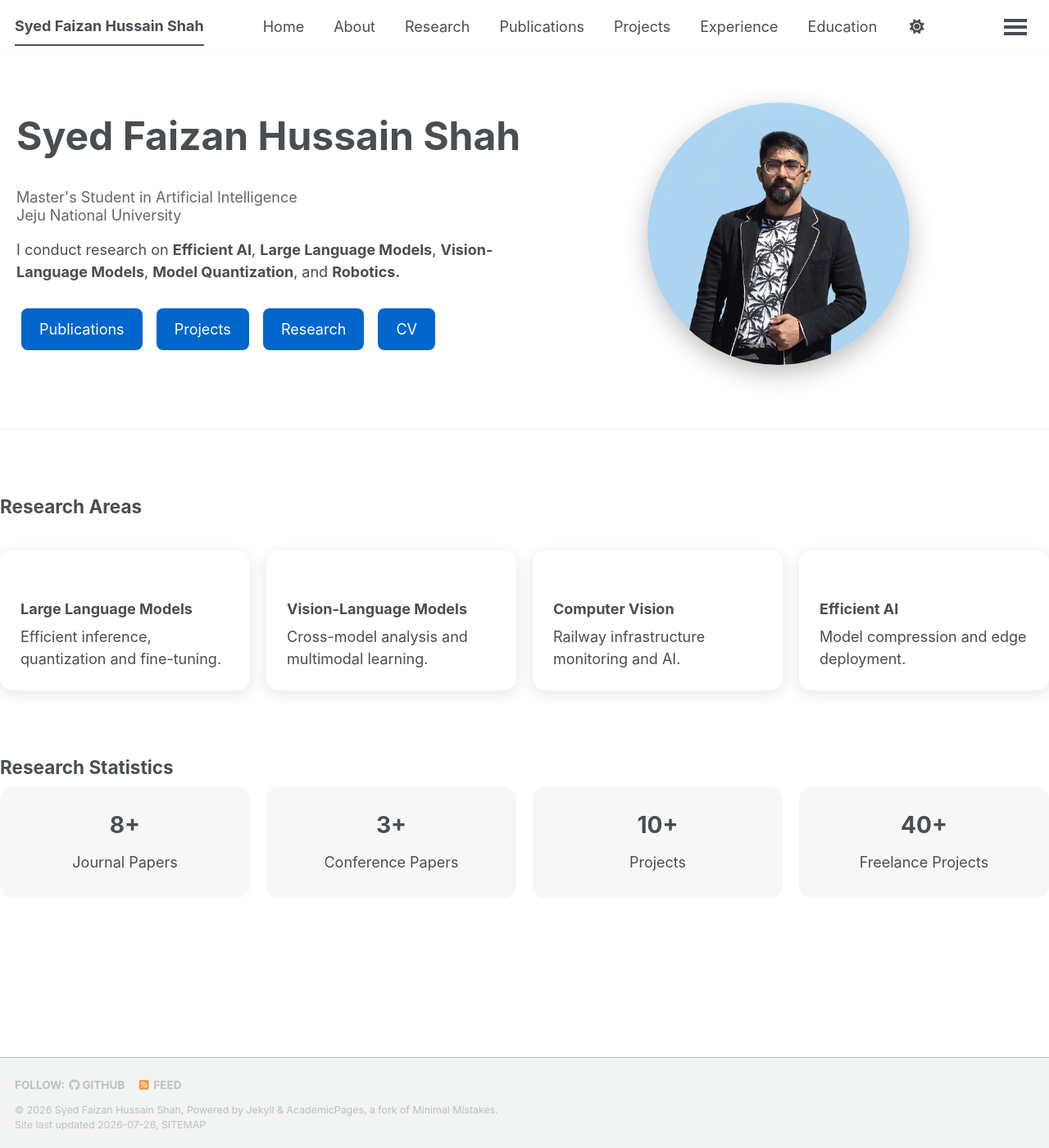
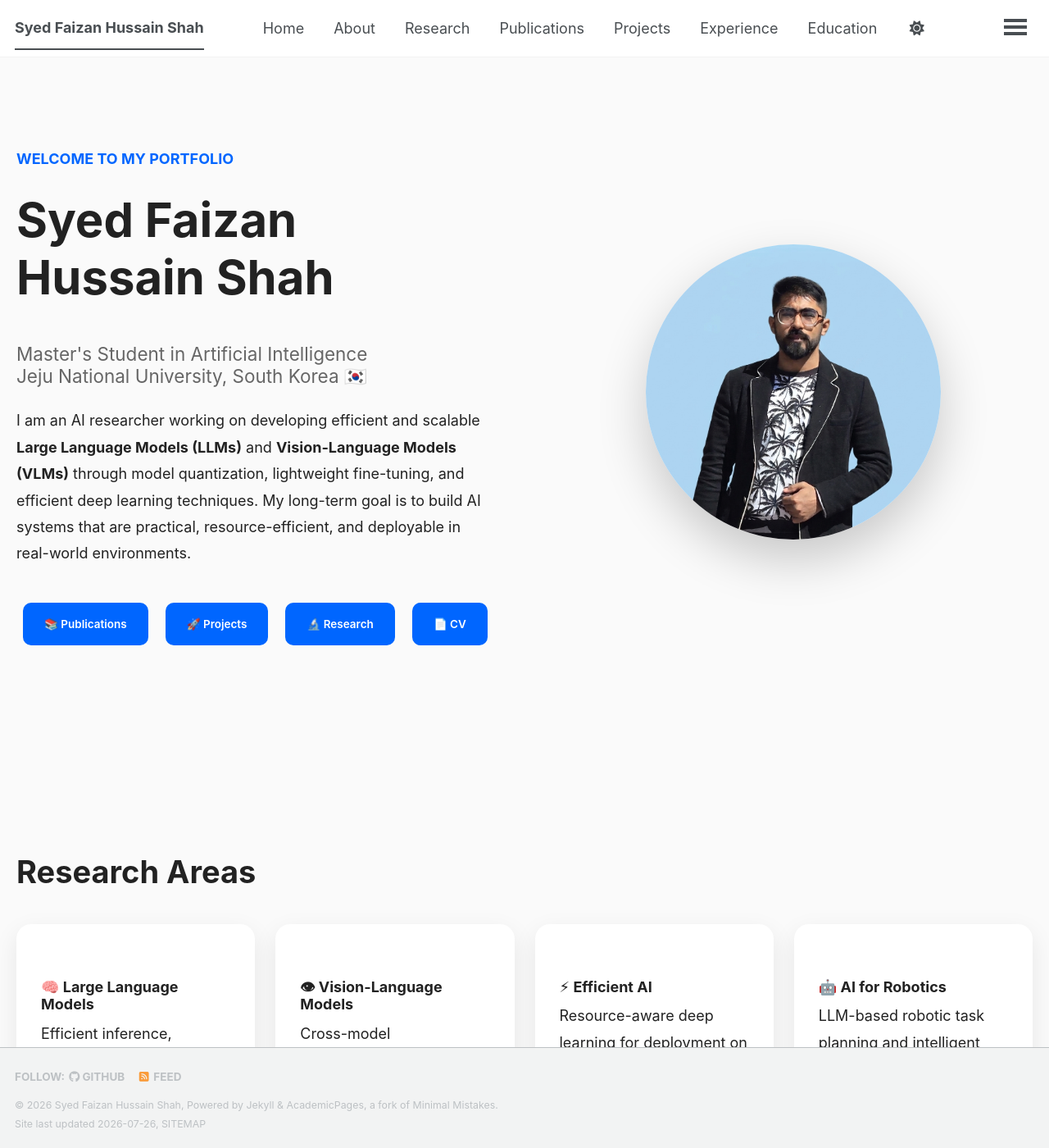
Before and after one commit to Fazi743/Fazi743.github.io, a Jekyll site: the page built from index.html, in a window 1280 px wide and 1400 px high. Shown: the whole window at 82% size. Built offline with Jekyll 4.4.1, drawn with Linux system fonts in a browser that asks for light colours; a style sheet for code colours, icons or effects is not loaded.

Commit message:
Update index.html

```diff
--- a/index.html
+++ b/index.html
@@ -3,187 +3,96 @@
 title: Home
 ---
 
-<style>
-.hero{
-display:flex;
-align-items:center;
-justify-content:space-between;
-padding:60px 20px;
-flex-wrap:wrap;
-}
-
-.hero-text{
-flex:1;
-min-width:350px;
-}
-
-.hero-img{
-flex:1;
-text-align:center;
-min-width:300px;
-}
-
-.hero-img img{
-width:320px;
-height:320px;
-border-radius:50%;
-object-fit:cover;
-box-shadow:0 10px 30px rgba(0,0,0,.25);
-}
-
-.hero h1{
-font-size:48px;
-margin-bottom:10px;
-}
-
-.hero h3{
-font-weight:400;
-color:#666;
-}
-
-.buttons{
-margin-top:25px;
-}
-
-.buttons a{
-display:inline-block;
-padding:12px 22px;
-margin:6px;
-background:#0066cc;
-color:white;
-text-decoration:none;
-border-radius:8px;
-transition:.3s;
-}
-
-.buttons a:hover{
-background:#004a99;
-}
-
-.cards{
-display:grid;
-grid-template-columns:repeat(auto-fit,minmax(250px,1fr));
-gap:20px;
-margin-top:40px;
-}
-
-.card{
-padding:25px;
-border-radius:15px;
-box-shadow:0 4px 18px rgba(0,0,0,.1);
-background:white;
-}
-
-.section{
-margin-top:80px;
-}
-
-.stats{
-display:grid;
-grid-template-columns:repeat(4,1fr);
-gap:20px;
-text-align:center;
-}
-
-.stat{
-padding:30px;
-background:#f7f7f7;
-border-radius:15px;
-}
-
-@media(max-width:900px){
-
-.hero{
-flex-direction:column-reverse;
-text-align:center;
-}
-
-.stats{
-grid-template-columns:repeat(2,1fr);
-}
-
-}
-</style>
+<link rel="stylesheet" href="/assets/css/custom.css">
 
 <div class="hero">
 
-<div class="hero-text">
+  <div class="hero-left">
+
+    <p class="highlight">WELCOME TO MY PORTFOLIO</p>
 
     <h1>Syed Faizan Hussain Shah</h1>
 
-<h3>
-Master's Student in Artificial Intelligence<br>
-Jeju National University
-</h3>
+    <h2>
+      Master's Student in Artificial Intelligence <br>
+      Jeju National University, South Korea 🇰🇷
+    </h2>
 
     <p>
+      I am an AI researcher working on developing efficient and scalable
+      <strong>Large Language Models (LLMs)</strong> and
+      <strong>Vision-Language Models (VLMs)</strong> through model quantization,
+      lightweight fine-tuning, and efficient deep learning techniques.
 
-I conduct research on
-
-<b>Efficient AI</b>,
-<b>Large Language Models</b>,
-<b>Vision-Language Models</b>,
-<b>Model Quantization</b>,
-and
-<b>Robotics.</b>
-
+      My long-term goal is to build AI systems that are practical,
+      resource-efficient, and deployable in real-world environments.
     </p>
 
-<div class="buttons">
+    <div style="margin-top:35px;">
 
-<a href="/publications/">Publications</a>
+      <a class="btn" href="/publications/">📚 Publications</a>
 
-<a href="/projects/">Projects</a>
+      <a class="btn" href="/projects/">🚀 Projects</a>
 
-<a href="/research/">Research</a>
+      <a class="btn" href="/research/">🔬 Research</a>
 
-<a href="/cv/">CV</a>
+      <a class="btn" href="/cv/">📄 CV</a>
 
     </div>
 
   </div>
 
-<div class="hero-img">
+  <div class="hero-right">
 
-<img src="/images/profile.png">
+      <img src="/images/profile.png" alt="Syed Faizan Hussain Shah">
 
   </div>
 
 </div>
 
-<hr>
-
-<div class="section">
+<section class="section">
 
 <h2>Research Areas</h2>
 
-<div class="cards">
+<div class="grid">
 
 <div class="card">
-<h3>Large Language Models</h3>
-Efficient inference, quantization and fine-tuning.
+
+<h3>🧠 Large Language Models</h3>
+
+Efficient inference, quantization, PEFT, and model compression for modern LLMs.
+
 </div>
 
 <div class="card">
-<h3>Vision-Language Models</h3>
-Cross-model analysis and multimodal learning.
+
+<h3>👁 Vision-Language Models</h3>
+
+Cross-model representation analysis, multimodal learning, and efficient VLMs.
+
 </div>
 
 <div class="card">
-<h3>Computer Vision</h3>
-Railway infrastructure monitoring and AI.
+
+<h3>⚡ Efficient AI</h3>
+
+Resource-aware deep learning for deployment on edge devices.
+
 </div>
 
 <div class="card">
-<h3>Efficient AI</h3>
-Model compression and edge deployment.
-</div>
+
+<h3>🤖 AI for Robotics</h3>
+
+LLM-based robotic task planning and intelligent decision making.
 
 </div>
 
 </div>
 
-<div class="section">
+</section>
+
+<section class="section">
 
 <h2>Research Statistics</h2>
 
@@ -211,4 +120,4 @@
 
 </div>
 
-</div>
+</section>
```
Also changed, not shown: other parts of index.html (+1 -1 lines). Lines whose indentation alone changed are shown as unchanged.
